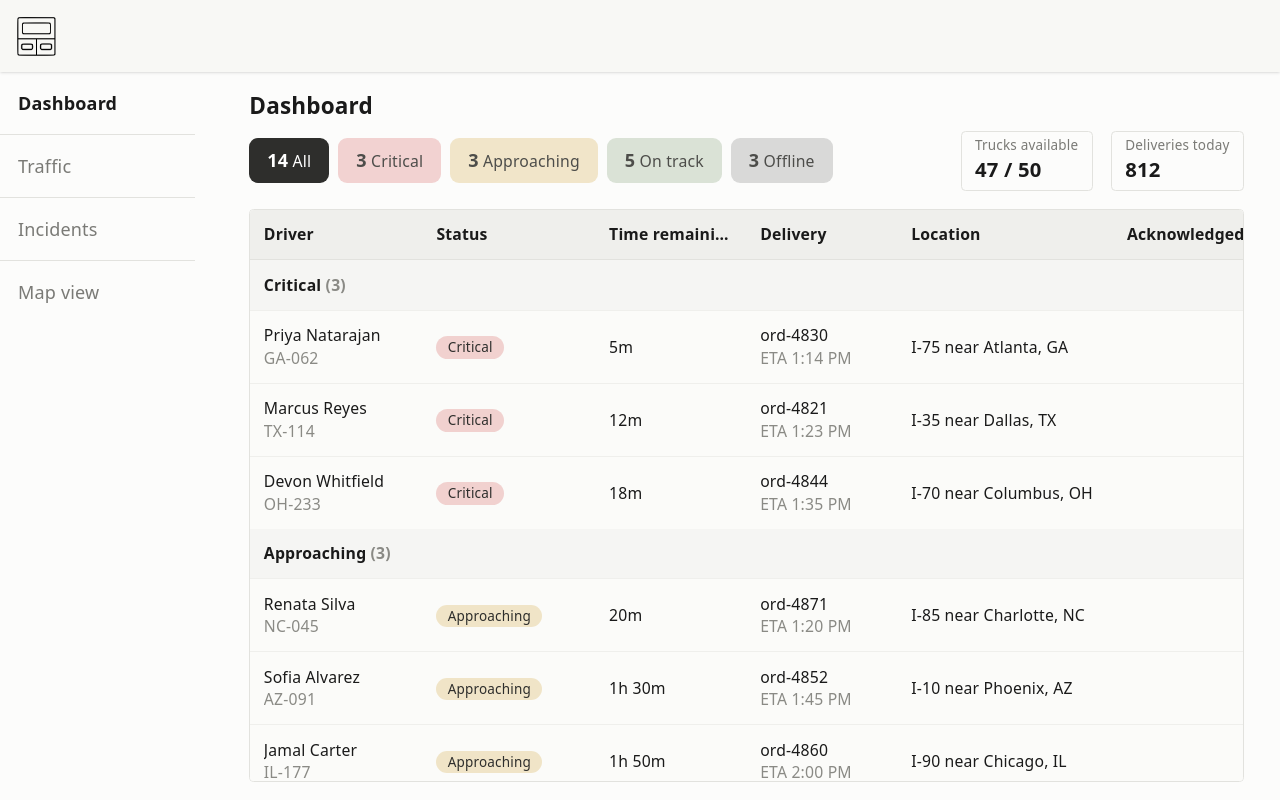
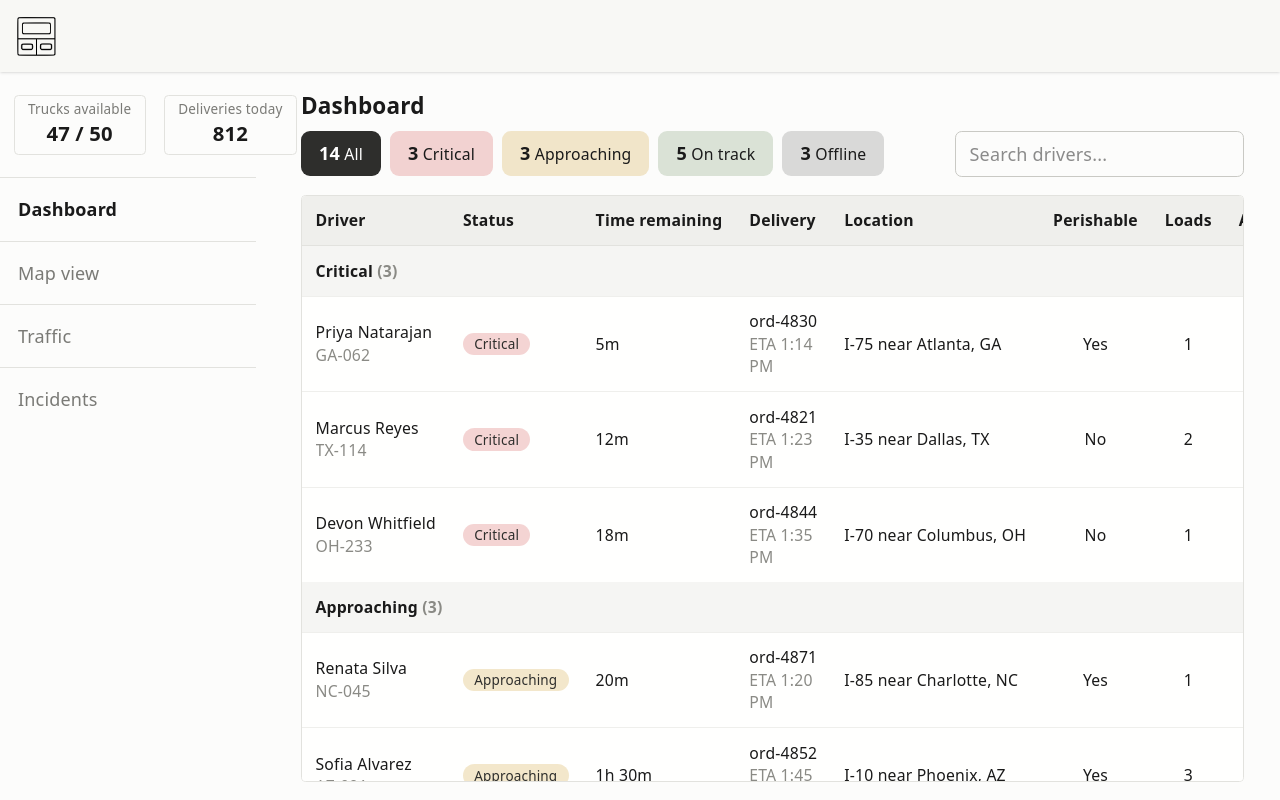
Before and after one commit to charlottemoche/fleet-toast, a React (Vite) app: page / in a window 1280 px wide. Built offline with nearby package versions, Linux system fonts and the light colour scheme.

Commit message:
feat: add fields

```diff
--- a/src/components/dashboard/Dashboard.jsx
+++ b/src/components/dashboard/Dashboard.jsx
@@ -1,22 +1,26 @@
 import { useState } from 'react'
 import {
   getSectionLabel,
-  isSectionAlwaysExpanded,
+  isSectionCollapsible,
   sectionOrder,
 } from '../../data/statusConfig.js'
+import { driverColumns } from './driverColumns.jsx'
 import { StatusFilters } from './StatusFilters.jsx'
 import { DriverSection } from './DriverSection.jsx'
-
-// Illustrative only — the exercise's fleet (50 trucks, 1,000+ deliveries/day)
-// is far larger than this app's 14-driver sample, so these aren't derived
-// from mockDrivers.js. They exist to show where fleet-wide throughput would
-// live in the UI, not to model it.
-const TRUCKS_AVAILABLE = '47 / 50'
-const DELIVERIES_TODAY = '812'
+import { Stats } from './Stats.jsx'
 
 // Illustrative only — side panel nav items
-const NAV_ITEMS = ['Dashboard', 'Traffic', 'Incidents', 'Map view']
+const NAV_ITEMS = ['Dashboard', 'Map view', 'Traffic', 'Incidents']
 const SELECTED_NAV_ITEM = NAV_ITEMS[0]
+
+function matchesSearch(driver, searchTerm) {
+  const term = searchTerm.trim().toLowerCase()
+  if (!term) return true
+  return (
+    driver.name.toLowerCase().includes(term) ||
+    driver.truckId.toLowerCase().includes(term)
+  )
+}
 
 export function Dashboard({
   now,
@@ -25,21 +29,34 @@ export function Dashboard({
   acknowledgedIds,
 }) {
   const [activeFilter, setActiveFilter] = useState(null)
+  const [searchTerm, setSearchTerm] = useState('')
 
   const visibleSections = activeFilter
     ? sectionOrder.filter((section) => section === activeFilter)
     : sectionOrder
 
+  const searchedDriversBySection = new Map(
+    sectionOrder.map((section) => [
+      section,
+      driversBySection
+        .get(section)
+        .filter((driver) => matchesSearch(driver, searchTerm)),
+    ]),
+  )
+
   return (
     <div className="mx-auto flex h-full min-h-0 flex-col">
-      <div className="flex h-full min-h-0 flex-1 gap-4 overflow-hidden">
-        <aside className="sticky top-0 flex hidden w-1/6 flex-col gap-2 self-start pr-4 lg:block">
+      <div className="flex h-full min-h-0 flex-1 gap-4 overflow-hidden lg:gap-6">
+        <aside className="sticky top-0 flex hidden w-1/5 flex-col gap-2 self-start lg:block 2xl:w-1/6">
           <ul className="flex flex-col divide-y divide-gray-200 dark:divide-gray-800">
+            <li className="p-3">
+              <Stats />
+            </li>
             {NAV_ITEMS.map((item) => (
               <li key={item}>
                 <button
                   className={[
-                    'w-full rounded p-4 text-left transition-colors duration-500 hover:bg-gray-200 dark:text-gray-200 dark:hover:bg-gray-800',
+                    'w-full rounded p-4 text-left transition-colors duration-300 hover:bg-gray-200 dark:text-gray-200 dark:hover:bg-gray-800',
                     item === SELECTED_NAV_ITEM
                       ? 'font-semibold'
                       : 'text-gray-600/90 dark:text-gray-400',
@@ -55,69 +72,45 @@ export function Dashboard({
           <h1 className="mb-2 shrink-0 text-xl font-semibold">
             {SELECTED_NAV_ITEM}
           </h1>
-          <div className="flex shrink-0 flex-col-reverse gap-4 md:flex-row md:items-center md:justify-between">
+          <div className="flex shrink-0 flex-col gap-4 md:flex-row md:items-center md:justify-between">
             <StatusFilters
               driversBySection={driversBySection}
               activeFilter={activeFilter}
               onFilterChange={setActiveFilter}
             />
-            <div className="flex flex-col gap-2 sm:flex-row sm:items-center sm:justify-between">
-              <div className="flex shrink-0 gap-4 text-sm">
-                <div className="rounded border border-gray-200 px-3 py-1 dark:border-gray-800">
-                  <div className="text-xs text-gray-600/90">
-                    Trucks available
-                  </div>
-                  <div className="text-lg font-semibold">
-                    {TRUCKS_AVAILABLE}
-                  </div>
-                </div>
-                <div className="rounded border border-gray-200 px-3 py-1 dark:border-gray-800">
-                  <div className="text-xs text-gray-600/90">
-                    Deliveries today
-                  </div>
-                  <div className="text-lg font-semibold">
-                    {DELIVERIES_TODAY}
-                  </div>
-                </div>
-              </div>
+            <div>
+              <input
+                className="min-w-60 rounded-md border border-gray-300 px-3 py-2 dark:border-gray-800"
+                placeholder="Search drivers..."
+                value={searchTerm}
+                onChange={(e) => setSearchTerm(e.target.value)}
+              />
             </div>
           </div>
           <div className="relative mt-4 max-h-fit min-h-0 flex-1 overflow-auto rounded border border-gray-200 dark:border-gray-800">
-            <table className="w-full min-w-[760px] table-fixed bg-white text-left text-sm dark:bg-gray-950 dark:text-gray-100">
+            <table className="w-full min-w-[880px] bg-white text-left text-sm dark:bg-gray-950 dark:text-gray-100">
               <thead className="sticky top-0 bg-gray-100 text-gray-900 dark:bg-gray-950 dark:text-gray-100">
                 <tr className="border-b border-gray-200 dark:border-gray-800">
-                  <th scope="col" className="w-[16%] p-3">
-                    Driver
-                  </th>
-                  <th scope="col" className="w-[18%] p-3 lg:w-[16%]">
-                    Status
-                  </th>
-                  <th
-                    scope="col"
-                    className="w-[14%] truncate p-3"
-                    title="Time remaining"
-                  >
-                    Time remaining
-                  </th>
-                  <th scope="col" className="w-[14%] p-3">
-                    Delivery
-                  </th>
-                  <th scope="col" className="w-[20%] p-3">
-                    Location
-                  </th>
-                  <th scope="col" className="w-[12%] p-3">
-                    Acknowledged
-                  </th>
+                  {driverColumns.map((column) => (
+                    <th
+                      key={column.key}
+                      scope="col"
+                      title={column.label}
+                      className={`p-3 ${column.headerClassName}`}
+                    >
+                      {column.label}
+                    </th>
+                  ))}
                 </tr>
               </thead>
               {visibleSections.map((section) => (
                 <DriverSection
                   key={section}
                   label={getSectionLabel(section)}
-                  alwaysExpanded={
-                    isSectionAlwaysExpanded(section) || section === activeFilter
+                  collapsible={
+                    isSectionCollapsible(section) || section === activeFilter
                   }
-                  drivers={driversBySection.get(section)}
+                  drivers={searchedDriversBySection.get(section)}
                   now={now}
                   onSelectDriver={onSelectDriver}
                   acknowledgedIds={acknowledgedIds}
--- a/src/components/dashboard/DriverRow.jsx
+++ b/src/components/dashboard/DriverRow.jsx
@@ -1,69 +1,33 @@
 import { getTierById } from '../../data/statusConfig.js'
 import { useDriverStatus } from '../../hooks/useDriverStatus.js'
-import { formatEta, formatMinutesRemainingLong } from '../../utils/format.js'
-import { StatusBadge } from '../status/StatusBadge.jsx'
-import { Timer } from '../shared/Timer.jsx'
+import { driverColumns } from './driverColumns.jsx'
 
 export function DriverRow({ driver, now, onSelectDriver, isAcknowledged }) {
   const { tierId, remainingMinutes } = useDriverStatus(driver, now)
   const tier = getTierById(tierId)
+  const context = {
+    driver,
+    now,
+    onSelectDriver,
+    isAcknowledged,
+    tier,
+    remainingMinutes,
+  }
 
   return (
     <tr
       onClick={() => onSelectDriver(driver.id)}
-      className={`cursor-pointer bg-gray-50/60 transition-colors duration-300 hover:bg-gray-100 dark:bg-gray-800/50 dark:hover:bg-gray-800/60 ${tierId === 'offline' ? 'text-gray-400' : ''}`}
+      className={`cursor-pointer bg-gray-50/10 transition-colors duration-300 hover:bg-gray-100 dark:bg-gray-800/50 dark:hover:bg-gray-800/60 ${tierId === 'offline' ? 'text-gray-400' : ''}`}
     >
-      <td className="overflow-hidden p-3">
-        <button
-          type="button"
-          onClick={() => onSelectDriver(driver.id)}
-          title={driver.name}
-          className="block w-full truncate text-left font-medium underline-offset-2"
+      {driverColumns.map((column) => (
+        <td
+          key={column.key}
+          title={column.title?.(context)}
+          className={`overflow-hidden p-3 ${column.cellClassName ?? ''}`}
         >
-          {driver.name}
-        </button>
-        <div className="truncate text-sm text-gray-500">{driver.truckId}</div>
-      </td>
-      <td className="overflow-hidden p-3">
-        <StatusBadge tier={tier} />
-      </td>
-      <td
-        title={formatMinutesRemainingLong(remainingMinutes)}
-        className="truncate overflow-hidden p-3"
-      >
-        <Timer remainingMinutes={remainingMinutes} />
-      </td>
-      <td className="overflow-hidden p-3">
-        {driver.currentDelivery ? (
-          <>
-            <div title={driver.currentDelivery.id} className="truncate">
-              {driver.currentDelivery.id}
-            </div>
-            <div className="text-sm text-gray-500">
-              ETA {formatEta(driver.currentDelivery.eta)}
-            </div>
-          </>
-        ) : (
-          <span className="text-gray-500">No active delivery</span>
-        )}
-      </td>
-      <td
-        title={driver.location.label}
-        className="truncate overflow-hidden p-3"
-      >
-        {driver.location.label}
-      </td>
-      <td className="overflow-hidden p-3 text-center">
-        {isAcknowledged && (
-          <span
-            title="Acknowledged"
-            aria-label="Acknowledged"
-            className="text-lg text-emerald-600 dark:text-emerald-400"
-          >
-            ✓
-          </span>
-        )}
-      </td>
+          {column.render(context)}
+        </td>
+      ))}
     </tr>
   )
 }
--- a/src/components/dashboard/DriverSection.jsx
+++ b/src/components/dashboard/DriverSection.jsx
@@ -1,24 +1,27 @@
 import { useState } from 'react'
+import { driverColumns } from './driverColumns.jsx'
 import { DriverRow } from './DriverRow.jsx'
-
-const COLUMN_COUNT = 6 // driver, status, time remaining, delivery, location, acknowledged — matches DriverRow
 
 export function DriverSection({
   label,
-  alwaysExpanded,
+  collapsible,
   drivers,
   now,
   onSelectDriver,
   acknowledgedIds,
 }) {
   const [isExpanded, setIsExpanded] = useState(false)
-  const showRows = alwaysExpanded || isExpanded
-  const isToggleable = !alwaysExpanded && drivers.length > 0
+  const showRows = collapsible || isExpanded
+  const isToggleable = !collapsible && drivers.length > 0
 
   return (
     <tbody className="divide-y divide-gray-100 dark:divide-gray-800">
       <tr className="bg-gray-100/60 dark:bg-gray-900">
-        <th scope="rowgroup" colSpan={COLUMN_COUNT} className="p-0 text-left">
+        <th
+          scope="rowgroup"
+          colSpan={driverColumns.length}
+          className="p-0 text-left"
+        >
           {isToggleable ? (
             <button
               type="button"
--- /dev/null
+++ b/src/components/dashboard/Stats.jsx
@@ -0,0 +1,23 @@
+export function Stats() {
+  // Illustrative only — the exercise's fleet (50 trucks, 1,000+ deliveries/day)
+  // is far larger than this app's 14-driver sample, so these aren't derived
+  // from mockDrivers.js. They exist to show where fleet-wide throughput would
+  // live in the UI, not to model it.
+  const TRUCKS_AVAILABLE = '47 / 50'
+  const DELIVERIES_TODAY = '812'
+
+  return (
+    <div className="flex flex-col gap-2 py-2 md:flex-row md:items-center md:justify-between">
+      <div className="grid gap-4 text-sm md:shrink-0 xl:flex xl:flex-row">
+        <div className="rounded border border-gray-200 px-3 py-1 text-center dark:border-gray-800">
+          <div className="text-xs text-gray-600/90">Trucks available</div>
+          <div className="text-lg font-semibold">{TRUCKS_AVAILABLE}</div>
+        </div>
+        <div className="rounded border border-gray-200 px-3 py-1 text-center dark:border-gray-800">
+          <div className="text-xs text-gray-600/90">Deliveries today</div>
+          <div className="text-lg font-semibold">{DELIVERIES_TODAY}</div>
+        </div>
+      </div>
+    </div>
+  )
+}
--- a/src/components/dashboard/StatusFilters.jsx
+++ b/src/components/dashboard/StatusFilters.jsx
@@ -58,7 +58,7 @@ export function StatusFilters({
             className={
               isActive
                 ? 'rounded-lg bg-[var(--tier)] px-4 py-2 text-sm font-medium text-white transition-colors'
-                : 'rounded-lg bg-[var(--tier)]/20 px-4 py-2 text-sm font-medium text-gray-700 transition-colors duration-500 hover:bg-[var(--tier)]/40 dark:bg-[var(--tier)]/60 dark:text-gray-300'
+                : 'rounded-lg bg-[var(--tier)]/20 px-4 py-2 text-sm font-medium text-gray-900 transition-colors duration-500 hover:bg-[var(--tier)]/40 dark:bg-[var(--tier)]/60 dark:text-gray-300'
             }
           >
             <span
--- /dev/null
+++ b/src/components/dashboard/driverColumns.jsx
@@ -0,0 +1,102 @@
+import { formatEta, formatMinutesRemainingLong } from '../../utils/format.js'
+import { StatusBadge } from '../status/StatusBadge.jsx'
+import { Timer } from '../shared/Timer.jsx'
+
+export const driverColumns = [
+  {
+    key: 'driver',
+    label: 'Driver',
+    headerClassName: 'w-[16%]',
+    render: ({ driver, onSelectDriver }) => (
+      <>
+        <button
+          type="button"
+          onClick={() => onSelectDriver(driver.id)}
+          title={driver.name}
+          className="block w-full truncate text-left font-medium underline-offset-2"
+        >
+          {driver.name}
+        </button>
+        <div className="truncate text-sm text-gray-500">{driver.truckId}</div>
+      </>
+    ),
+  },
+  {
+    key: 'status',
+    label: 'Status',
+    headerClassName: 'w-[18%] lg:w-[16%]',
+    render: ({ tier }) => <StatusBadge tier={tier} />,
+  },
+  {
+    key: 'timeRemaining',
+    label: 'Time remaining',
+    headerClassName: 'w-[14%] truncate',
+    cellClassName: 'truncate',
+    title: ({ remainingMinutes }) =>
+      formatMinutesRemainingLong(remainingMinutes),
+    render: ({ remainingMinutes }) => (
+      <Timer remainingMinutes={remainingMinutes} />
+    ),
+  },
+  {
+    key: 'delivery',
+    label: 'Delivery',
+    headerClassName: 'w-[14%]',
+    render: ({ driver }) =>
+      driver.currentDelivery ? (
+        <>
+          <div title={driver.currentDelivery.id} className="truncate">
+            {driver.currentDelivery.id}
+          </div>
+          <div className="text-sm text-gray-500">
+            ETA {formatEta(driver.currentDelivery.eta)}
+          </div>
+        </>
+      ) : (
+        <span className="text-gray-500">No active delivery</span>
+      ),
+  },
+  {
+    key: 'location',
+    label: 'Location',
+    headerClassName: 'w-[20%]',
+    cellClassName: 'truncate',
+    title: ({ driver }) => driver.location.label,
+    render: ({ driver }) => driver.location.label,
+  },
+  {
+    key: 'perishable',
+    label: 'Perishable',
+    headerClassName: 'w-[8%]',
+    cellClassName: 'text-center',
+    render: ({ driver }) =>
+      driver.currentDelivery
+        ? driver.currentDelivery.isPerishable
+          ? 'Yes'
+          : 'No'
+        : '—',
+  },
+  {
+    key: 'loads',
+    label: 'Loads',
+    headerClassName: 'w-[5%]',
+    cellClassName: 'text-center',
+    render: ({ driver }) => driver.currentDelivery?.loads ?? '—',
+  },
+  {
+    key: 'acknowledged',
+    label: 'Acknowledged',
+    headerClassName: 'w-[12%]',
+    cellClassName: 'text-center',
+    render: ({ isAcknowledged }) =>
+      isAcknowledged && (
+        <span
+          title="Acknowledged"
+          aria-label="Acknowledged"
+          className="text-lg text-emerald-600 dark:text-emerald-400"
+        >
+          ✓
+        </span>
+      ),
+  },
+]
--- a/src/components/driver-detail/DriverDrillIn.jsx
+++ b/src/components/driver-detail/DriverDrillIn.jsx
@@ -92,6 +92,19 @@ export function DriverDrillIn({
               ? `${driver.currentDelivery.id} — ETA ${formatEta(driver.currentDelivery.eta)}`
               : 'No active delivery'}
           </dd>
+
+          {driver.currentDelivery && (
+            <>
+              <dt className="text-gray-500">Cargo</dt>
+              <dd>
+                {driver.currentDelivery.loads}{' '}
+                {driver.currentDelivery.loads === 1 ? 'load' : 'loads'} ·{' '}
+                {driver.currentDelivery.isPerishable
+                  ? 'Perishable'
+                  : 'Non-perishable'}
+              </dd>
+            </>
+          )}
         </dl>
         <div className="mt-4 flex gap-2 lg:mt-6">
           <a
@@ -105,8 +118,8 @@ export function DriverDrillIn({
             onClick={onToggleAcknowledged}
             className={
               isAcknowledged
-                ? 'rounded border border-emerald-600 px-3 text-sm font-medium text-emerald-700 dark:text-emerald-400'
-                : 'rounded border border-gray-300 px-3 text-sm font-medium text-gray-700 transition-colors duration-500 hover:bg-gray-100 dark:border-gray-700 dark:text-gray-300 dark:hover:bg-gray-800'
+                ? 'rounded px-3 text-sm font-medium text-emerald-700 dark:text-emerald-400'
+                : 'rounded bg-[var(--color-action)]/80 px-3 text-sm font-medium text-white transition-colors duration-500 hover:bg-[var(--color-action)]'
             }
           >
             {isAcknowledged ? '✓ Acknowledged' : 'Acknowledge'}
--- a/src/data/mockDrivers.js
+++ b/src/data/mockDrivers.js
@@ -22,7 +22,12 @@ export const mockDrivers = [
     shiftStart: shiftStartForRemaining(12),
     lastPing: minutesAgo(1),
     location: { lat: 32.7767, lng: -96.797, label: 'I-35 near Dallas, TX' },
-    currentDelivery: { id: 'ord-4821', eta: minutesFromNow(18) },
+    currentDelivery: {
+      id: 'ord-4821',
+      eta: minutesFromNow(18),
+      loads: 2,
+      isPerishable: false,
+    },
   },
   {
     id: 'd2',
@@ -32,7 +37,12 @@ export const mockDrivers = [
     shiftStart: shiftStartForRemaining(5),
     lastPing: minutesAgo(2),
     location: { lat: 33.749, lng: -84.388, label: 'I-75 near Atlanta, GA' },
-    currentDelivery: { id: 'ord-4830', eta: minutesFromNow(9) },
+    currentDelivery: {
+      id: 'ord-4830',
+      eta: minutesFromNow(9),
+      loads: 1,
+      isPerishable: true,
+    },
   },
   {
     id: 'd3',
@@ -42,7 +52,12 @@ export const mockDrivers = [
     shiftStart: shiftStartForRemaining(18),
     lastPing: minutesAgo(1),
     location: { lat: 39.9612, lng: -82.9988, label: 'I-70 near Columbus, OH' },
-    currentDelivery: { id: 'ord-4844', eta: minutesFromNow(30) },
+    currentDelivery: {
+      id: 'ord-4844',
+      eta: minutesFromNow(30),
+      loads: 1,
+      isPerishable: false,
+    },
   },
 
   // Approaching — under 2hr remaining
@@ -54,7 +69,12 @@ export const mockDrivers = [
     shiftStart: shiftStartForRemaining(90),
     lastPing: minutesAgo(1),
     location: { lat: 33.4484, lng: -112.074, label: 'I-10 near Phoenix, AZ' },
-    currentDelivery: { id: 'ord-4852', eta: minutesFromNow(40) },
+    currentDelivery: {
+      id: 'ord-4852',
+      eta: minutesFromNow(40),
+      loads: 3,
+      isPerishable: true,
+    },
   },
   {
     id: 'd5',
@@ -64,7 +84,12 @@ export const mockDrivers = [
     shiftStart: shiftStartForRemaining(110),
     lastPing: minutesAgo(3),
     location: { lat: 41.8781, lng: -87.6298, label: 'I-90 near Chicago, IL' },
-    currentDelivery: { id: 'ord-4860', eta: minutesFromNow(55) },
+    currentDelivery: {
+      id: 'ord-4860',
+      eta: minutesFromNow(55),
+      loads: 2,
+      isPerishable: false,
+    },
   },
   {
     // Set to cross the 20 min critical threshold about a minute after load —
@@ -80,7 +105,12 @@ export const mockDrivers = [
       lng: -80.8431,
       label: 'I-85 near Charlotte, NC',
     },
-    currentDelivery: { id: 'ord-4871', eta: minutesFromNow(15) },
+    currentDelivery: {
+      id: 'ord-4871',
+      eta: minutesFromNow(15),
+      loads: 1,
+      isPerishable: true,
+    },
   },
 
   // On track
@@ -92,7 +122,12 @@ export const mockDrivers = [
     shiftStart: shiftStartForRemaining(600),
     lastPing: minutesAgo(1),
     location: { lat: 39.7392, lng: -104.9903, label: 'I-25 near Denver, CO' },
-    currentDelivery: { id: 'ord-4880', eta: minutesFromNow(70) },
+    currentDelivery: {
+      id: 'ord-4880',
+      eta: minutesFromNow(70),
+      loads: 2,
+      isPerishable: false,
+    },
   },
   {
     id: 'd8',
@@ -102,7 +137,12 @@ export const mockDrivers = [
     shiftStart: shiftStartForRemaining(540),
     lastPing: minutesAgo(2),
     location: { lat: 47.6062, lng: -122.3321, label: 'I-5 near Seattle, WA' },
-    currentDelivery: { id: 'ord-4891', eta: minutesFromNow(95) },
+    currentDelivery: {
+      id: 'ord-4891',
+      eta: minutesFromNow(95),
+      loads: 1,
+      isPerishable: false,
+    },
   },
   {
     id: 'd9',
@@ -131,7 +171,12 @@ export const mockDrivers = [
       lng: -93.265,
       label: 'I-94 near Minneapolis, MN',
     },
-    currentDelivery: { id: 'ord-4902', eta: minutesFromNow(120) },
+    currentDelivery: {
+      id: 'ord-4902',
+      eta: minutesFromNow(120),
+      loads: 3,
+      isPerishable: true,
+    },
   },
   {
     id: 'd11',
@@ -141,7 +186,12 @@ export const mockDrivers = [
     shiftStart: shiftStartForRemaining(615),
     lastPing: minutesAgo(1),
     location: { lat: 36.1627, lng: -86.7816, label: 'I-40 near Nashville, TN' },
-    currentDelivery: { id: 'ord-4915', eta: minutesFromNow(50) },
+    currentDelivery: {
+      id: 'ord-4915',
+      eta: minutesFromNow(50),
+      loads: 2,
+      isPerishable: false,
+    },
   },
 
   // Offline / stale — no ping in over 10 min. Offline overrides HOS status
@@ -158,7 +208,12 @@ export const mockDrivers = [
       lng: -79.9959,
       label: 'I-76 near Pittsburgh, PA',
     },
-    currentDelivery: { id: 'ord-4923', eta: minutesFromNow(60) },
+    currentDelivery: {
+      id: 'ord-4923',
+      eta: minutesFromNow(60),
+      loads: 1,
+      isPerishable: true,
+    },
   },
   {
     id: 'd13',
@@ -172,7 +227,12 @@ export const mockDrivers = [
       lng: -122.6784,
       label: 'I-5 near Portland, OR',
     },
-    currentDelivery: { id: 'ord-4931', eta: minutesFromNow(20) },
+    currentDelivery: {
+      id: 'ord-4931',
+      eta: minutesFromNow(20),
+      loads: 2,
+      isPerishable: false,
+    },
   },
   {
     id: 'd14',
@@ -182,6 +242,11 @@ export const mockDrivers = [
     shiftStart: shiftStartForRemaining(300),
     lastPing: minutesAgo(15),
     location: { lat: 38.627, lng: -90.1994, label: 'I-70 near St. Louis, MO' },
-    currentDelivery: { id: 'ord-4948', eta: minutesFromNow(75) },
+    currentDelivery: {
+      id: 'ord-4948',
+      eta: minutesFromNow(75),
+      loads: 1,
+      isPerishable: false,
+    },
   },
 ]
--- a/src/index.css
+++ b/src/index.css
@@ -17,21 +17,10 @@
   --color-error: #c62828;
   --color-warning: #c28500;
   --color-info: #4d4d4a;
+  --color-action: #4470ad;
 }
 
 :root {
-  --text: #6b6375;
-  --text-h: #08060d;
-  --bg: #fff;
-  --border: #e5e4e7;
-  --code-bg: #f4f3ec;
-  --accent: #aa3bff;
-  --accent-bg: rgba(170, 59, 255, 0.1);
-  --accent-border: rgba(170, 59, 255, 0.5);
-  --social-bg: rgba(244, 243, 236, 0.5);
-  --shadow:
-    rgba(0, 0, 0, 0.1) 0 10px 15px -3px, rgba(0, 0, 0, 0.05) 0 4px 6px -2px;
-
   --sans: system-ui, 'Segoe UI', Roboto, sans-serif;
   --heading: system-ui, 'Segoe UI', Roboto, sans-serif;
   --mono: ui-monospace, Consolas, monospace;
@@ -51,22 +40,6 @@
   }
 }
 
-@media (prefers-color-scheme: dark) {
-  :root {
-    --text: #9ca3af;
-    --text-h: #f3f4f6;
-    --bg: #16171d;
-    --border: #2e303a;
-    --code-bg: #1f2028;
-    --accent: #c084fc;
-    --accent-bg: rgba(192, 132, 252, 0.15);
-    --accent-border: rgba(192, 132, 252, 0.5);
-    --social-bg: rgba(47, 48, 58, 0.5);
-    --shadow:
-      rgba(0, 0, 0, 0.4) 0 10px 15px -3px, rgba(0, 0, 0, 0.25) 0 4px 6px -2px;
-  }
-}
-
 body {
   margin: 0;
 }
```
Also changed, not shown: src/data/statusConfig.js (+6 -8 lines).
